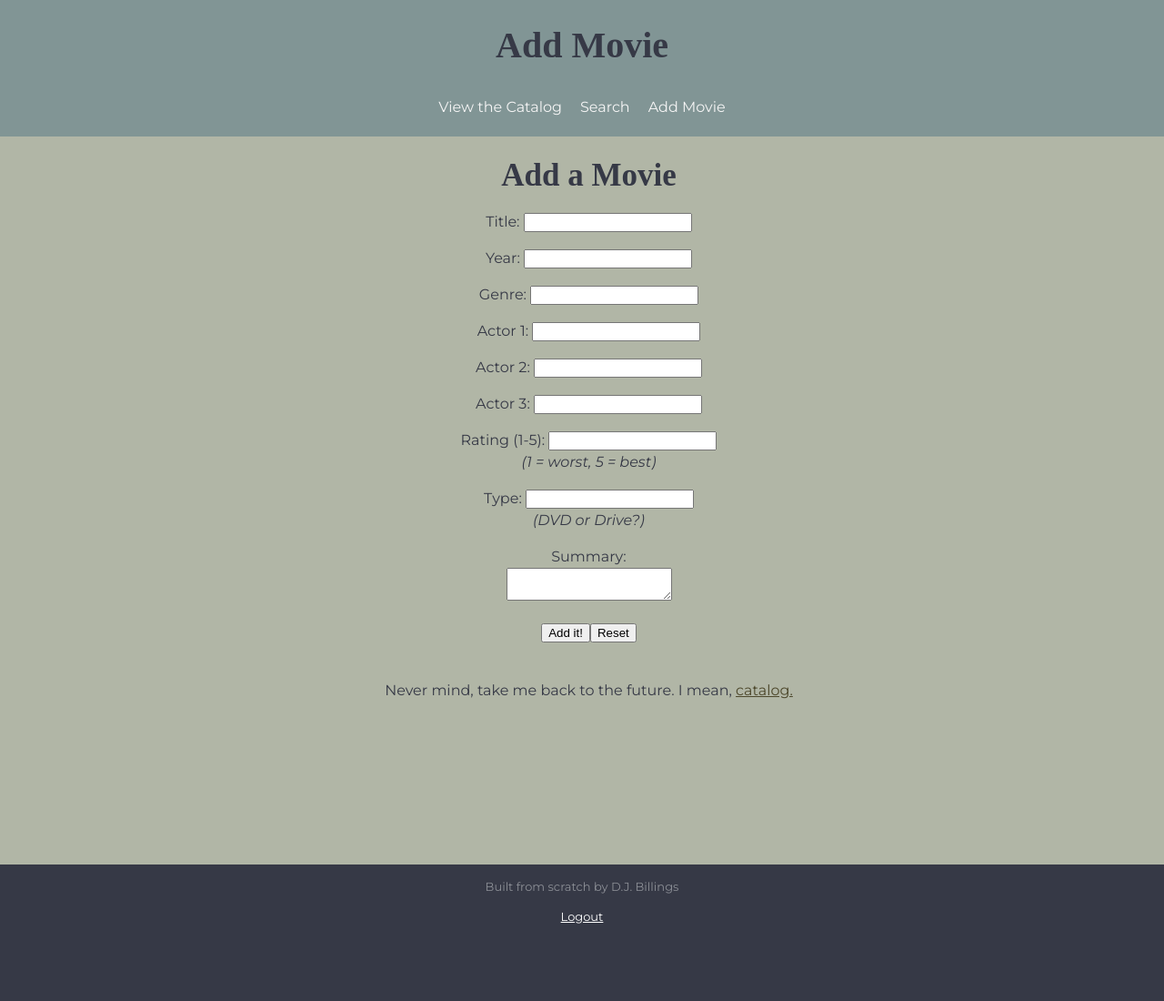
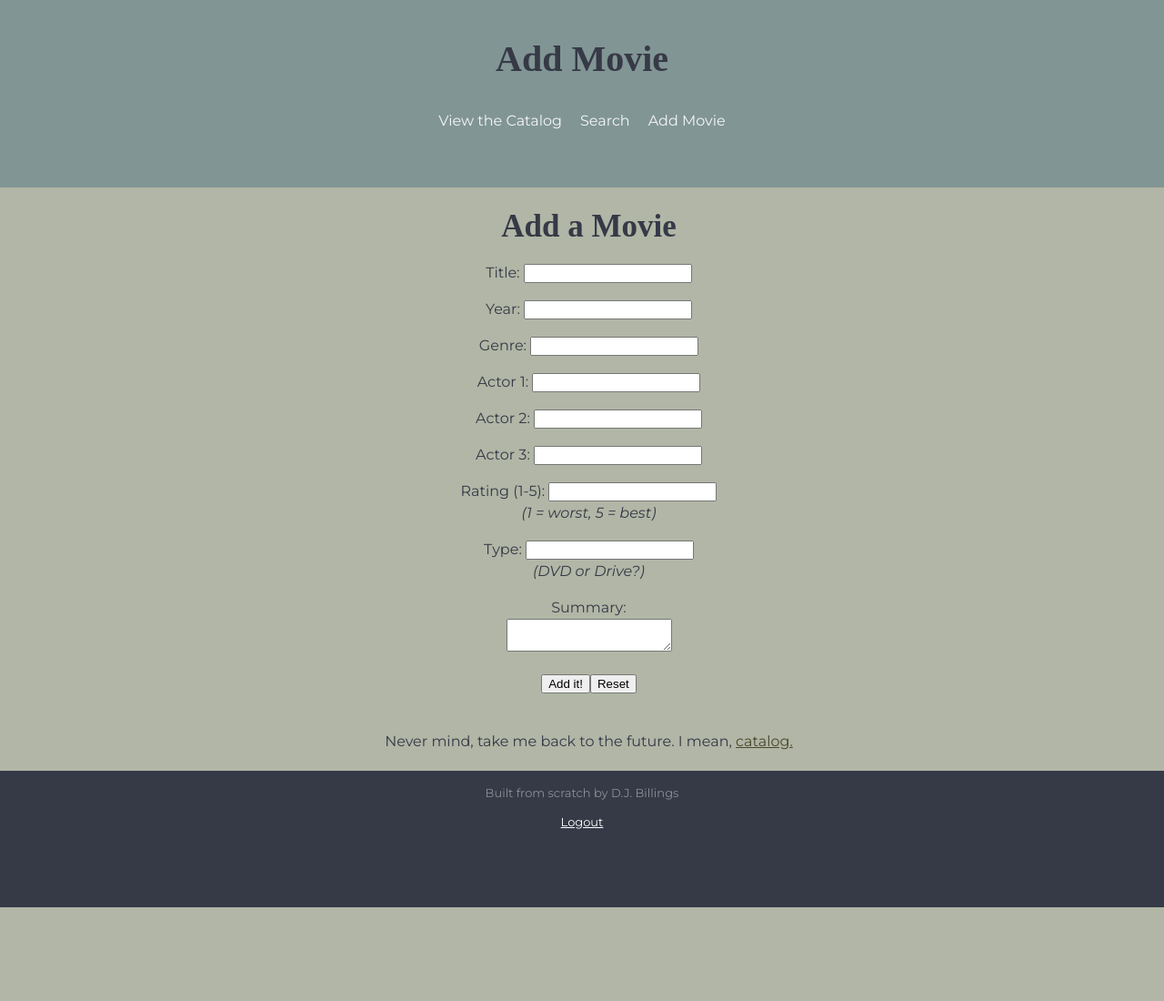
Before and after one commit to itsjustdj/movie-catalog, a PHP site: page /add-movie.php in a window 1280 px wide. Shown: the whole page at 91% size. After the commit the page ends 997 px from the top, so only its background shows below. Run offline with PHP 8.4, Linux system fonts and the light colour scheme; some web fonts are replaced.

Commit message:
CSS style changes

```diff
--- a/catalog.php
+++ b/catalog.php
@@ -11,7 +11,6 @@
     <main>
         <!-- ***********************  HEADER  *********************** -->
     <section class="header">
-    <div class="content-wrap">
     <h1>Movie Collection</h1>
         <!-- ***********************  NAV MENU  *********************** -->
 <?php
@@ -39,7 +38,7 @@ else
 }
 
 //***
-echo "<table id='Grid' style='width: 100%'><tr>";
+echo "<table id='Grid' style='width: 90vw margin-left: auto; margin-right: auto;'><tr>";
 echo "<th style='width: 300px'>Title</th>";
 echo "<th style='width: 50px'>Year</th>";
 echo "<th style='width: 200px'>Genre</th>";
--- a/css/style.css
+++ b/css/style.css
@@ -52,12 +52,14 @@ h1, h2 {
     /* font-weight: 100px; */
 }
 
-/* If the screen size is 601px wide or more, set the font-size of <div> to 80px */
-@media screen and (max-width: 801px) {
+
+@media (max-width: 800px) {
     h1,h2 {
       font-size: 20px;
     }
   }
+
+
 
 /* Custom CSS
 -------------------------------------------*/
@@ -67,7 +69,7 @@ h1, h2 {
     width: 100%;
     margin: 0 auto;
     padding: 20px 0;
-    height: 80vh;
+    /* height: 80vh; */
 }
 
 .content-wraplong {
@@ -75,14 +77,18 @@ h1, h2 {
     width: 100%;
     margin: 0 auto;
     padding: 20px 0;
-    height: 100vh;
+    /* height: 100vh; */
 }
+
 
 .header {
     text-align: center;
     background-color: #819595ff;
-    max-height: 150px;
+    /* max-height: 150px; */
+    padding: 15px;
+    width: 100vw;
 }
+
 .header-nonav {
     text-align: center;
     background-color: #819595ff;
@@ -105,6 +111,7 @@ h1, h2 {
 
 .nav-menu a:hover {
     color:yellow;
+
 }
 
 .catalog {
```
Also changed, not shown: 1 other file.
